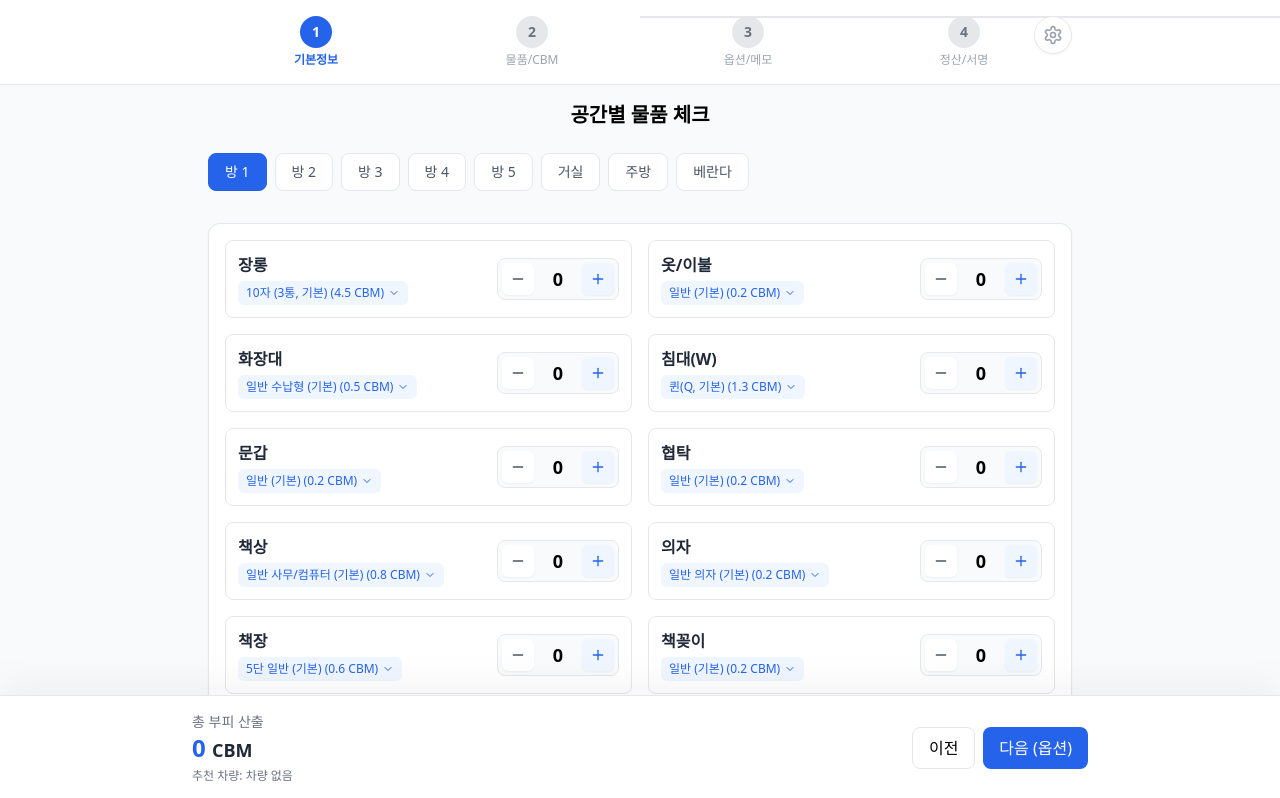
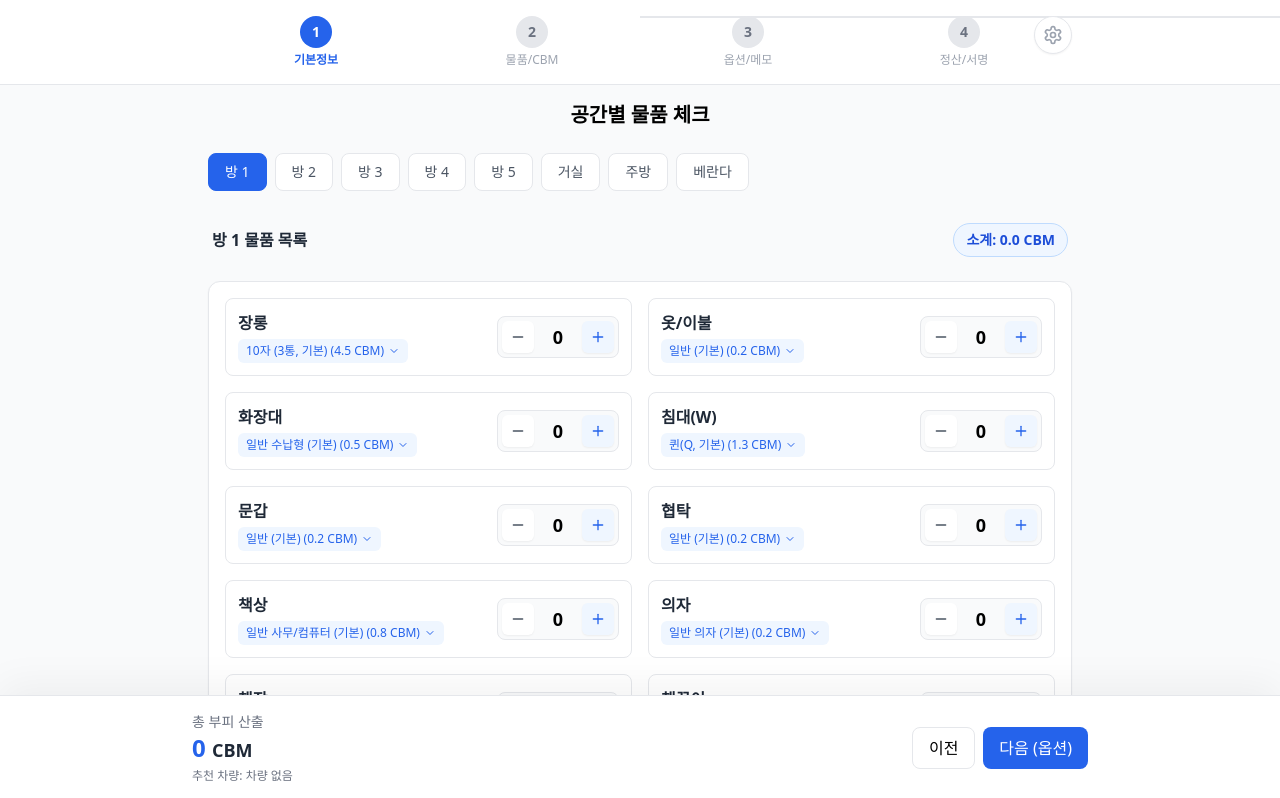
Before and after one commit to grigobio237-eng/20260822-tongin, a Next.js app: page /step2 in a window 1280 px wide. Shown: the top 798 px of the page. Built offline with nearby package versions, Linux system fonts and the light colour scheme.

Commit message:
feat: 방별 합계 CBM 영역 추가

```diff
--- a/src/app/(wizard)/step2/page.tsx
+++ b/src/app/(wizard)/step2/page.tsx
@@ -71,6 +71,14 @@ export default function Step2Page() {
             {room}
           </button>
         ))}
+      </div>
+
+      {/* Items Grid Header */}
+      <div className="flex justify-between items-center px-1">
+        <h3 className="font-bold text-gray-800">{activeTab} 물품 목록</h3>
+        <div className="text-sm font-semibold text-blue-700 bg-blue-50 px-3 py-1.5 rounded-full border border-blue-200">
+          소계: {Object.values(roomItems[activeTab]?.items || {}).reduce((acc, item) => acc + (item.cbm || 0), 0).toFixed(1)} CBM
+        </div>
       </div>
 
       {/* Items Grid */}
```
